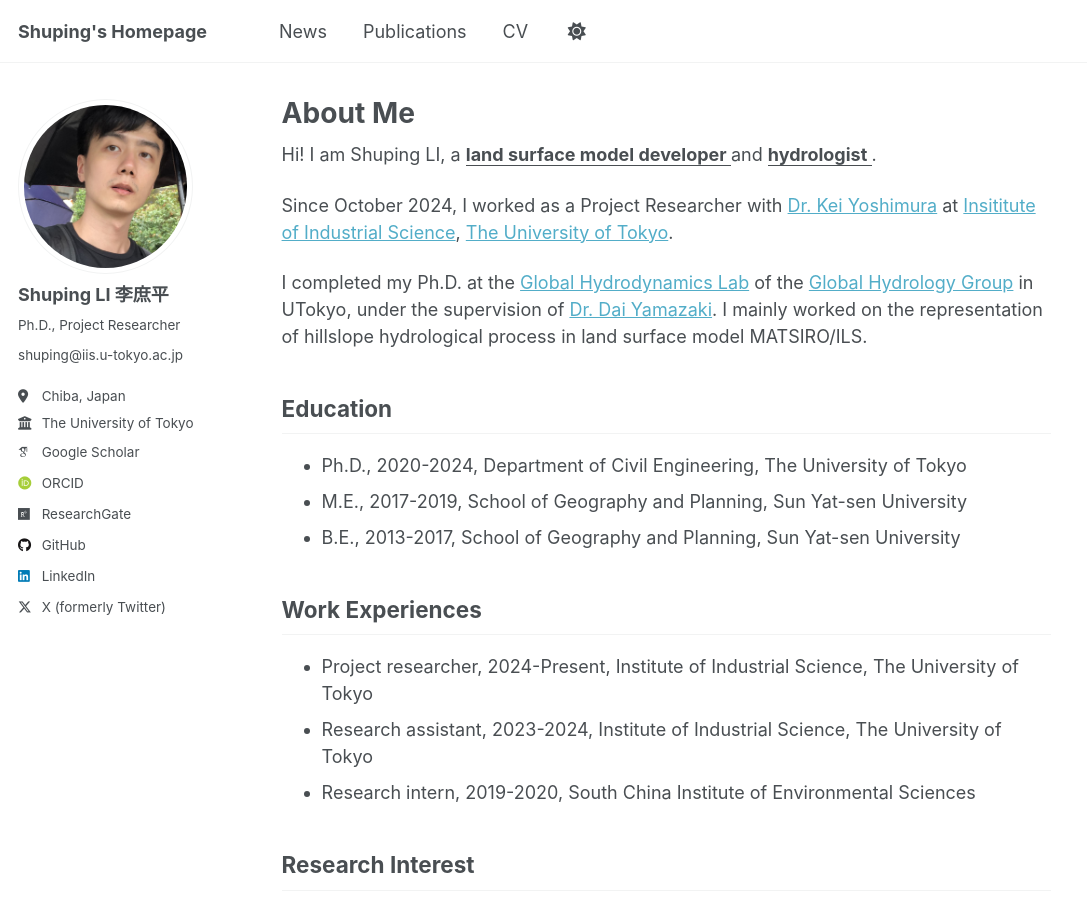
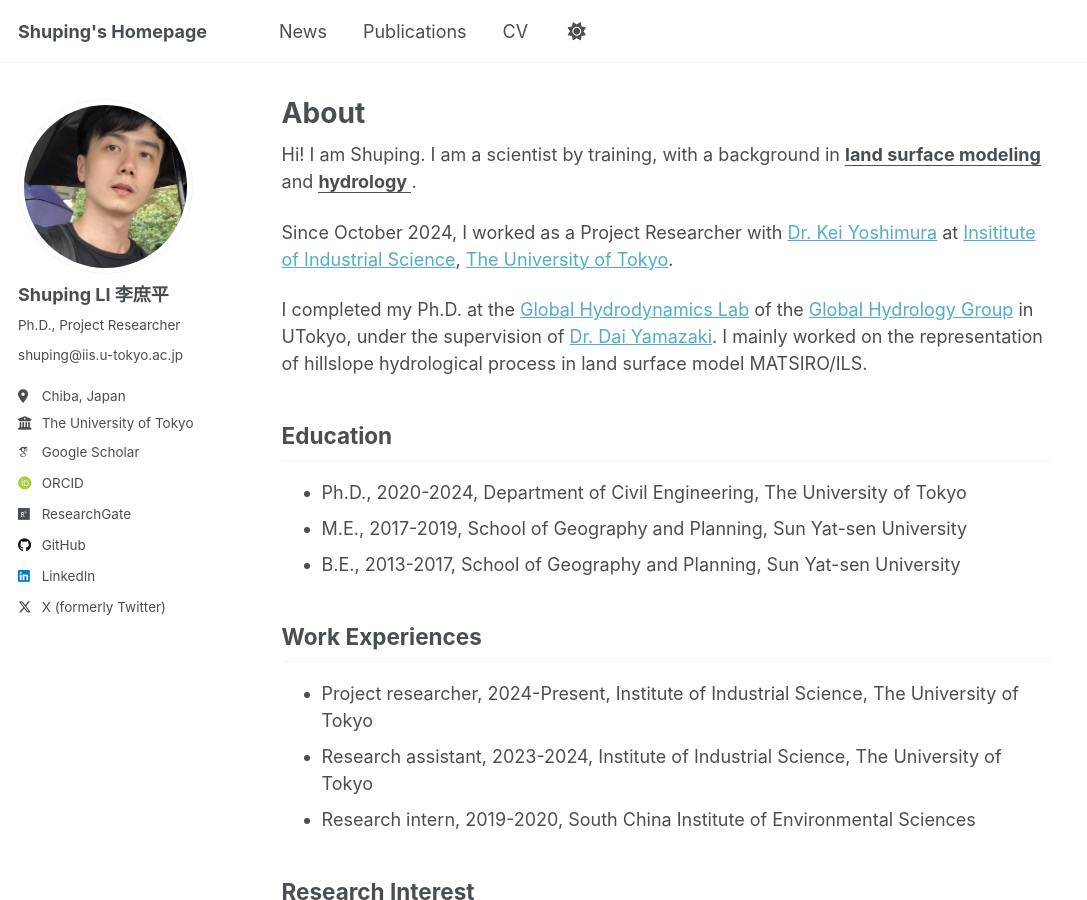
Before and after one commit to shuping-li/shuping-li.github.io, a Jekyll site: the page built from _pages/about.md, in a window 1280 px wide and 900 px high. Shown: the whole window, without its empty margins (0-1087 px from the left). Built offline with Jekyll 4.4.1, drawn with Linux system fonts in a browser that asks for light colours; some web fonts are replaced.

Commit message:
Update about.md

```diff
--- a/_pages/about.md
+++ b/_pages/about.md
@@ -1,6 +1,6 @@
 ---
 permalink: /
-title: "About Me"
+title: "About"
 author_profile: true
 redirect_from:
   - /about/
@@ -9,7 +9,7 @@ redirect_from:
 <!---
 <img src="{{ site.url }}{{ site.baseurl }}/images/IIS_logo_github.png" alt="profile" style="width: 100px; float: right; margin-left: 00px; margin-right: 20px; margin-bottom: 20px" /> <br>
 -->
-Hi! I am Shuping LI, a <u><strong> land surface model developer </strong></u> and <u><strong> hydrologist </strong></u>.
+Hi! I am Shuping. I am a scientist by training, with a background in <u><strong> land surface modeling </strong></u> and <u><strong> hydrology </strong></u>.
 
 Since October 2024, I worked as a Project Researcher with [Dr. Kei Yoshimura](https://isotope.iis.u-tokyo.ac.jp/lab-members?lang=en) at [Insititute of Industrial Science](https://www.iis.u-tokyo.ac.jp/en/), [The University of Tokyo](https://www.u-tokyo.ac.jp/en/index.html).
 
```
